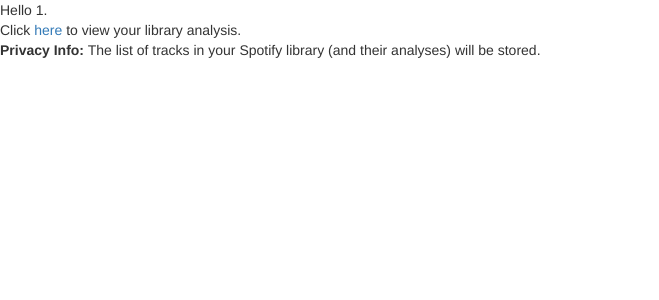
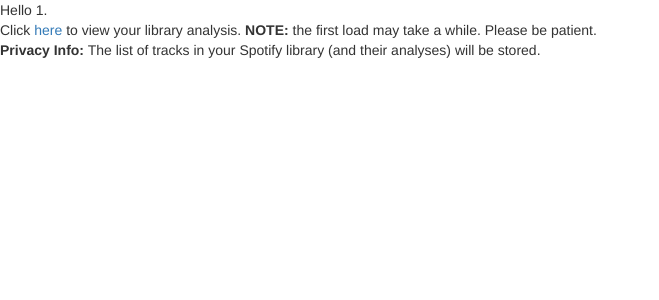
Before and after one commit to aegamesi/spotify-analysis, a Flask app: page / in a window 1280 px wide. Shown: the top 300 px of the page, without its empty margins (0-659 px from the left). Run offline with Flask 2, Linux system fonts and the light colour scheme; the visitor is signed in with stand-in values (Sample User, id 1); some libraries are stand-ins or nearby versions.

```diff
--- a/templates/index.html
+++ b/templates/index.html
@@ -2,7 +2,7 @@
 {% block content %}
 	{% if 'spotify_id' in session %}
 		Hello {{ session.spotify_id }}.<br>
-		Click <a href="{{ url_for('analysis_redirect') }}">here</a> to view your library analysis.
+        Click <a href="{{ url_for('analysis_redirect') }}">here</a> to view your library analysis. <strong>NOTE:</strong> the first load may take a while. Please be patient.
 	{% else %}
 		Please <a href="{{ url_for('spotify.login') }}">authenticate with Spotify</a>.
 	{% endif %}
```
Also changed, not shown: 1 other file.
